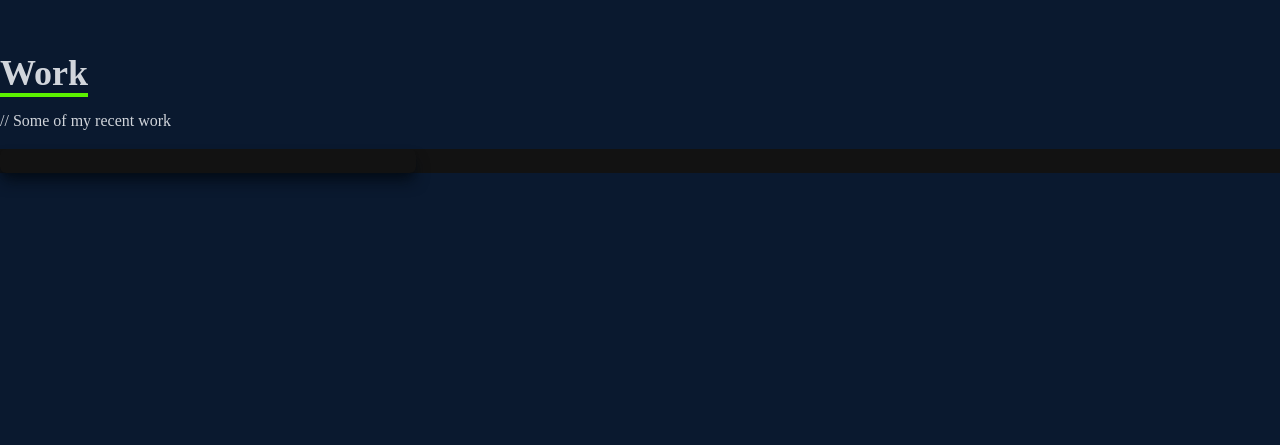
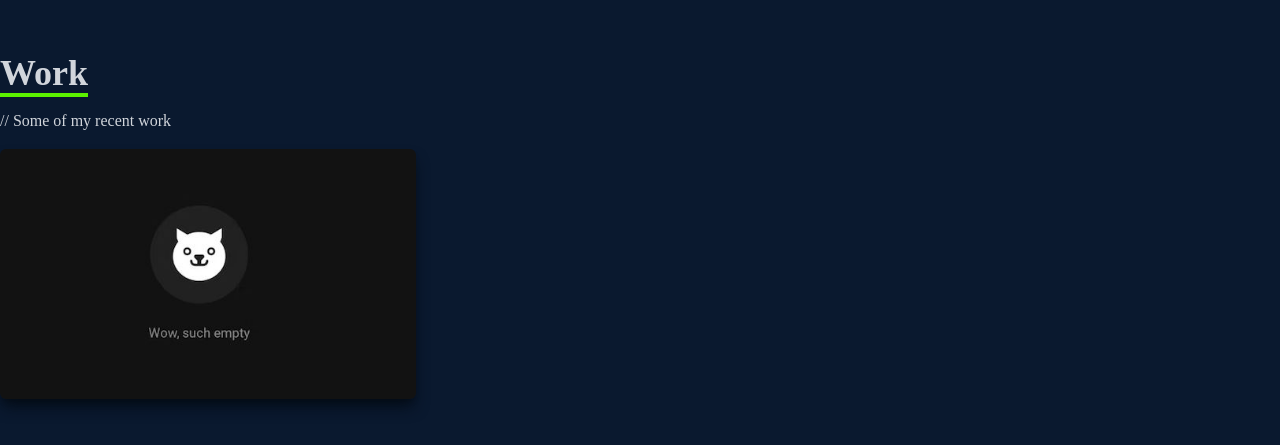
Before and after one commit to mbunalski/portfolio, a React (Create React App) app in the folder portfolio/: page /url in a window 1280 px wide. Shown: the part 2347-2792 px from the top of the page. Built offline with nearby package versions, Linux system fonts and the light colour scheme.

Commit message:
Working on Work

```diff
--- a/portfolio/src/components/Work.jsx
+++ b/portfolio/src/components/Work.jsx
@@ -5,7 +5,7 @@
 const Work = () => {
   return (
     <div name='work' className='bg-[#0a192f] w-full md:h-screen text-gray-300'>
-        {/*Container*/}
+
         <div clasName='max-w-[1000px] mx-auto px-4 flex flex-col justify-center h-full w-full'>
 
             <div>
@@ -13,21 +13,24 @@
                 <p className=' py-4 '>// Some of my recent work</p>
             </div>
 
-            <div style={{backgroundImage: `url(${Empty})`}}
-            className= 'grid sm:grid-cls-2 md:grid-cols-3 gap-4'>
-                <div className='shadow-lg shadow-[#040c16] group container rounded-md flex justify-center items-center mx-auto content-div'>
+        {/*Container*/}
+            <div className= 'grid sm:grid-cls-2 md:grid-cols-3 gap-4'>
 
-                    {/*hover efects*/}
-                    <div>
-                        <span>
+            {/*Grid Item*/}
+                <div style={{backgroundImage: `url(${Empty})`}}
+                 className='shadow-lg shadow-[#040c16] group container rounded-md flex justify-center items-center mx-auto content-div'>
 
+                {/*hover efects*/}
+                    <div className='opacity-0 group-hover:opacity-100'>
+                        <span clasName='text-2xl font-bold text-white tracking-wider'>
+                            React JS Application
                         </span>
-                        <div>
+                        <div className='pt-8 text-center'>
                             <a href="/">
-                                <button></button>
+                                <button className='text-center round-leg px-4 py-3 m-2 bg-white text-gray-700 font-bold text-lg'>Demo</button>
                             </a>
                             <a href="/">
-                                <button></button>
+                                <button className='text-center round-leg px-4 py-3 m-2 bg-white text-gray-700 font-bold text-lg'>Code</button>
                             </a>
 
                         </div>
--- a/portfolio/src/index.css
+++ b/portfolio/src/index.css
@@ -14,3 +14,15 @@
         @apply cursor-pointer;
     }
 }
+
+.content-div {
+    background-repeat: no-repeat;
+    background-size: cover;
+    background-position: center;
+    height: 250px;
+}
+
+.content-div:hover {
+    background-image: linear-gradient( to right, rgba(112,157,255,0.8),
+    hsla(242, 74%, 61%, 0.8))!important;
+}
```
